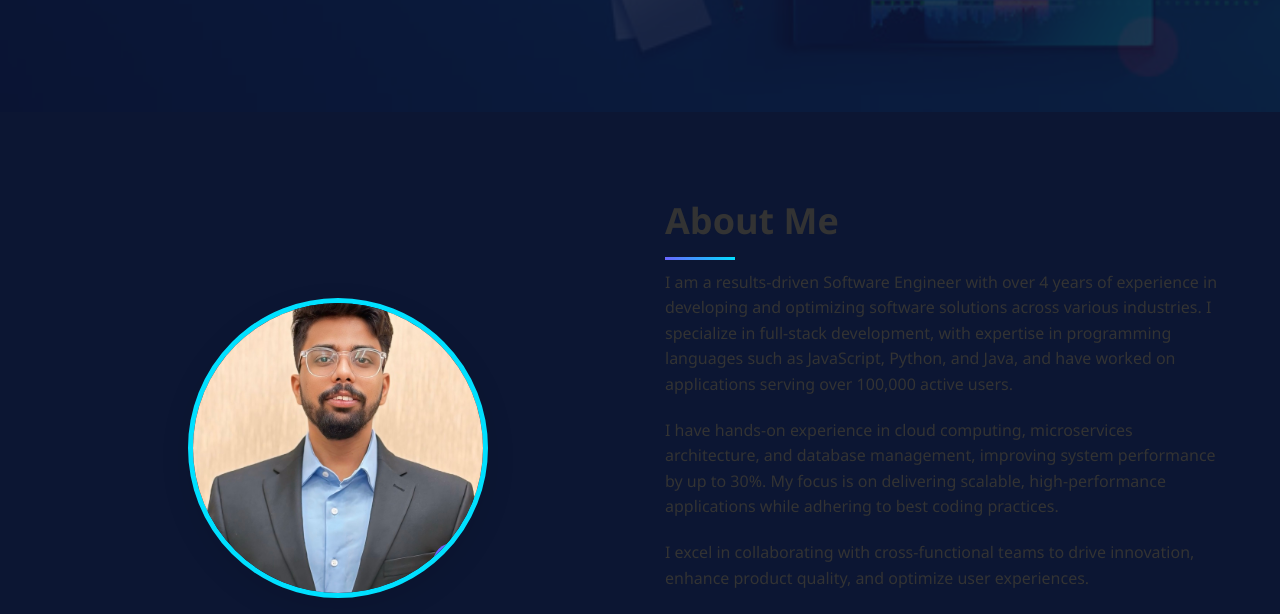
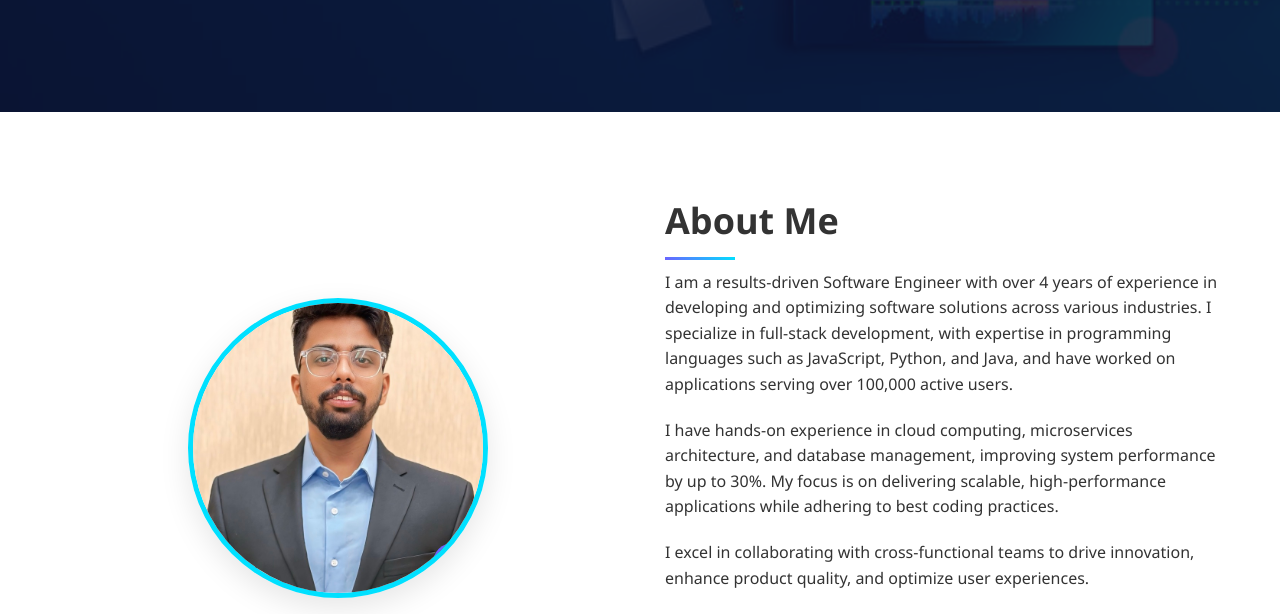
Before and after one commit to mohanrangu07/portfolio, a plain HTML site: page index.html in a window 1280 px wide. Shown: the part 688-1302 px from the top of the page. Drawn offline with Linux system fonts and the light colour scheme.

Commit message:
Update index.html

```diff
--- a/index.html
+++ b/index.html
@@ -186,7 +186,7 @@
 
         /* About Section */
         #about {
-            background-color: transperant;
+            background-color: white;
         }
 
         .about-content {
```
